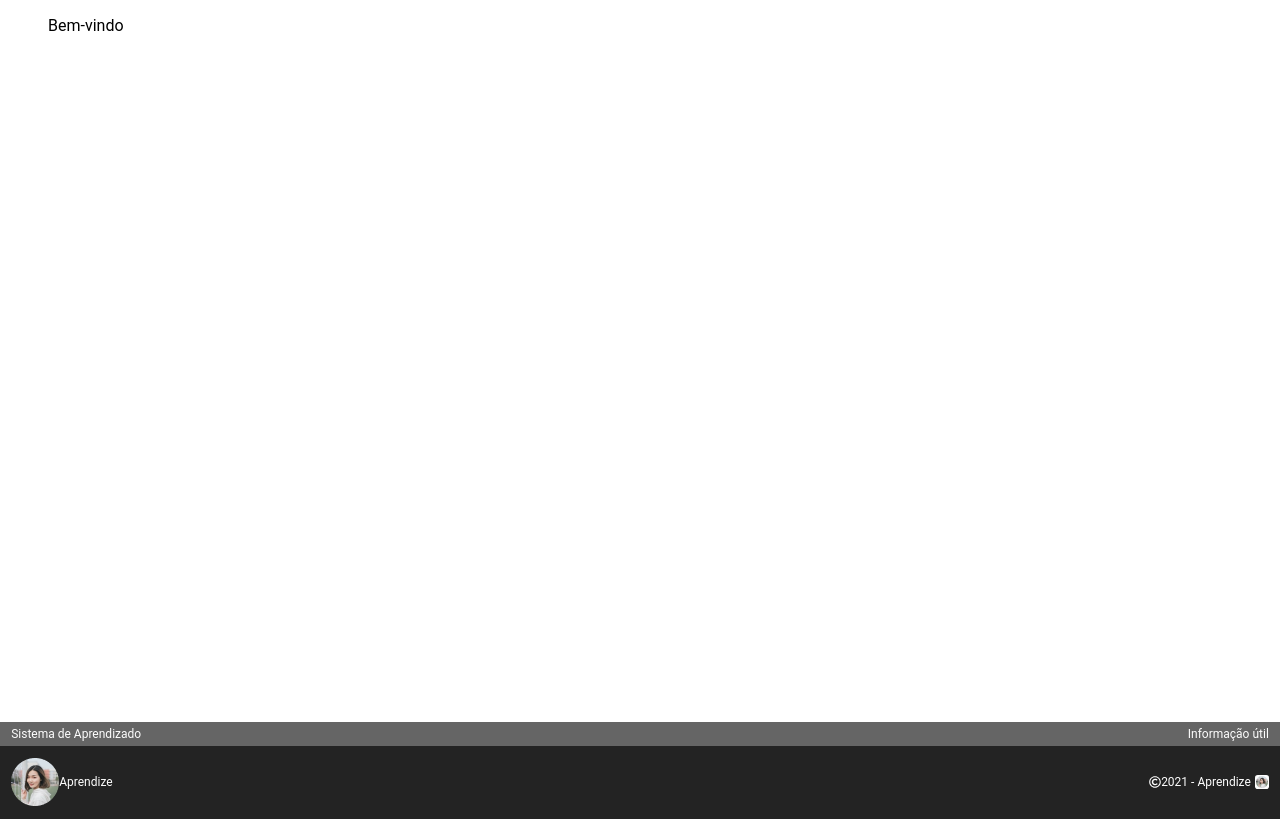
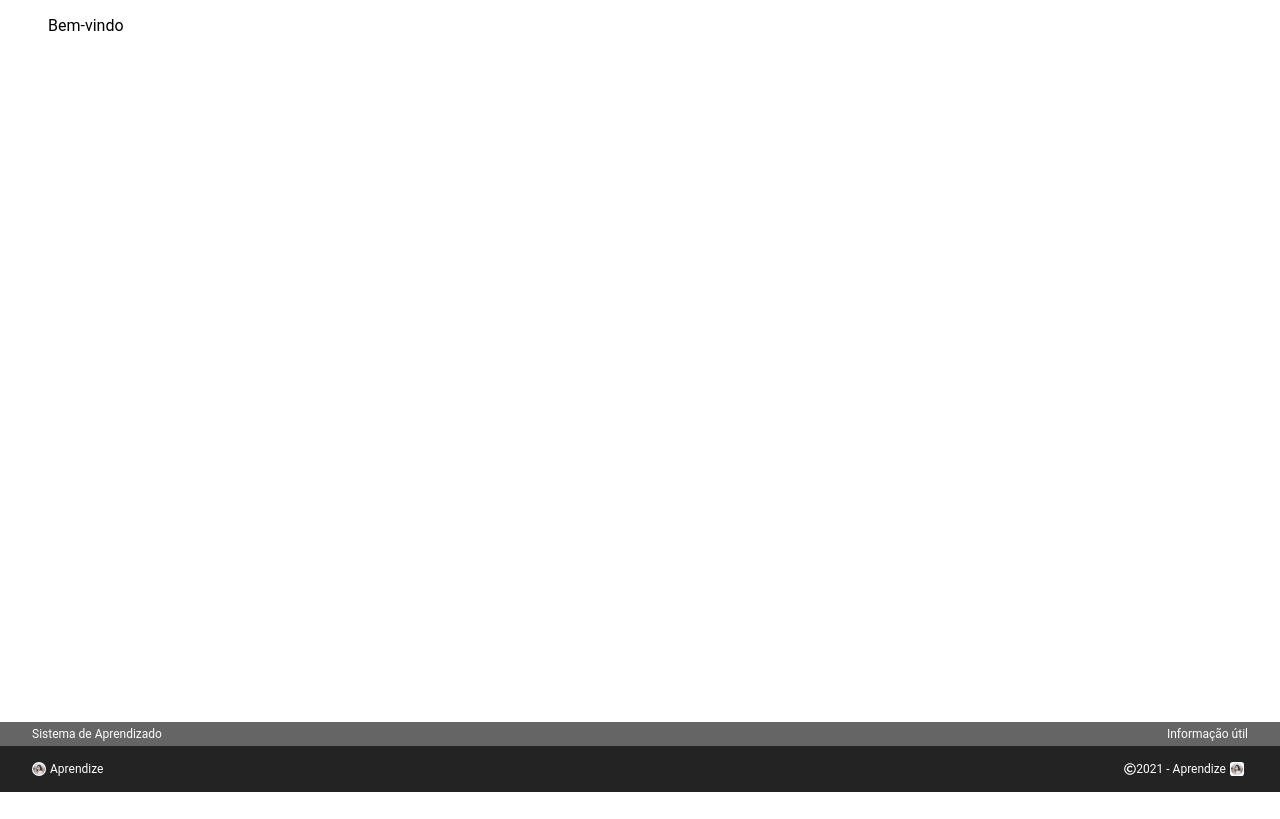
Before and after one commit to lucaspedronet/aprendize-web-api, a React (Create React App) app in the folder front-end/: page / in a window 1280 px wide. Built offline with nearby package versions, Linux system fonts and the light colour scheme.

Commit message:
[layout-footer] ajusting

```diff
--- a/front-end/src/layout/Footer/index.tsx
+++ b/front-end/src/layout/Footer/index.tsx
@@ -14,13 +14,13 @@ export const Footer: React.FC = () => (
     </Top>
     <Bottom>
       <Logo>
-        <img src={aprendizeIcon} alt="H" />
+        <img src={aprendizeIcon} alt="Aprendize" />
         Aprendize
       </Logo>
       <LogoLabs>
         <FaRegCopyright />
         {new Date().getFullYear()} - Aprendize
-        <img src={aprendizeIcon} alt="H" />
+        <img src={aprendizeIcon} alt="Aprendize" />
       </LogoLabs>
     </Bottom>
   </Container>
--- a/front-end/src/layout/Footer/styles.tsx
+++ b/front-end/src/layout/Footer/styles.tsx
@@ -16,6 +16,10 @@ export const Top = styled.div`
   background-color: ${(props) => props.theme.layout.footer.backgroundTop};
   padding: 0.3rem 0.7rem;
   width: 100vw;
+
+  @media screen and (min-width: 750px) {
+    padding: 0.3rem 2rem;
+  }
 `;
 
 export const Bottom = styled.div`
@@ -24,17 +28,41 @@ export const Bottom = styled.div`
   width: 100vw;
   padding: 0.8rem 0.7rem;
   background-color: ${(props) => props.theme.layout.footer.backgroundBottom};
+
+  img {
+    margin-right: 4px;
+  }
+
+  @media screen and (min-width: 750px) {
+    padding: 1rem 2rem;
+  }
 `;
 
 export const Logo = styled.div`
   display: flex;
   align-items: center;
+
+  @media screen and (min-width: 750px) {
+    margin-left: 0;
+  }
+
+  img {
+    height: 14px;
+    margin-right: 4px;
+    background-color: ${(props) => props.theme.layout.footer.backgroundLogo};
+    border-radius: 50%;
+    padding: 1px;
+  }
 `;
 
 export const LogoLabs = styled.div`
   display: flex;
   align-items: center;
   margin-left: 0;
+
+  @media screen and (min-width: 750px) {
+    margin-left: auto;
+  }
 
   img {
     height: 14px;
```
Also changed, not shown: front-end/src/components/Header/index.tsx (added, +7 -0 lines).
